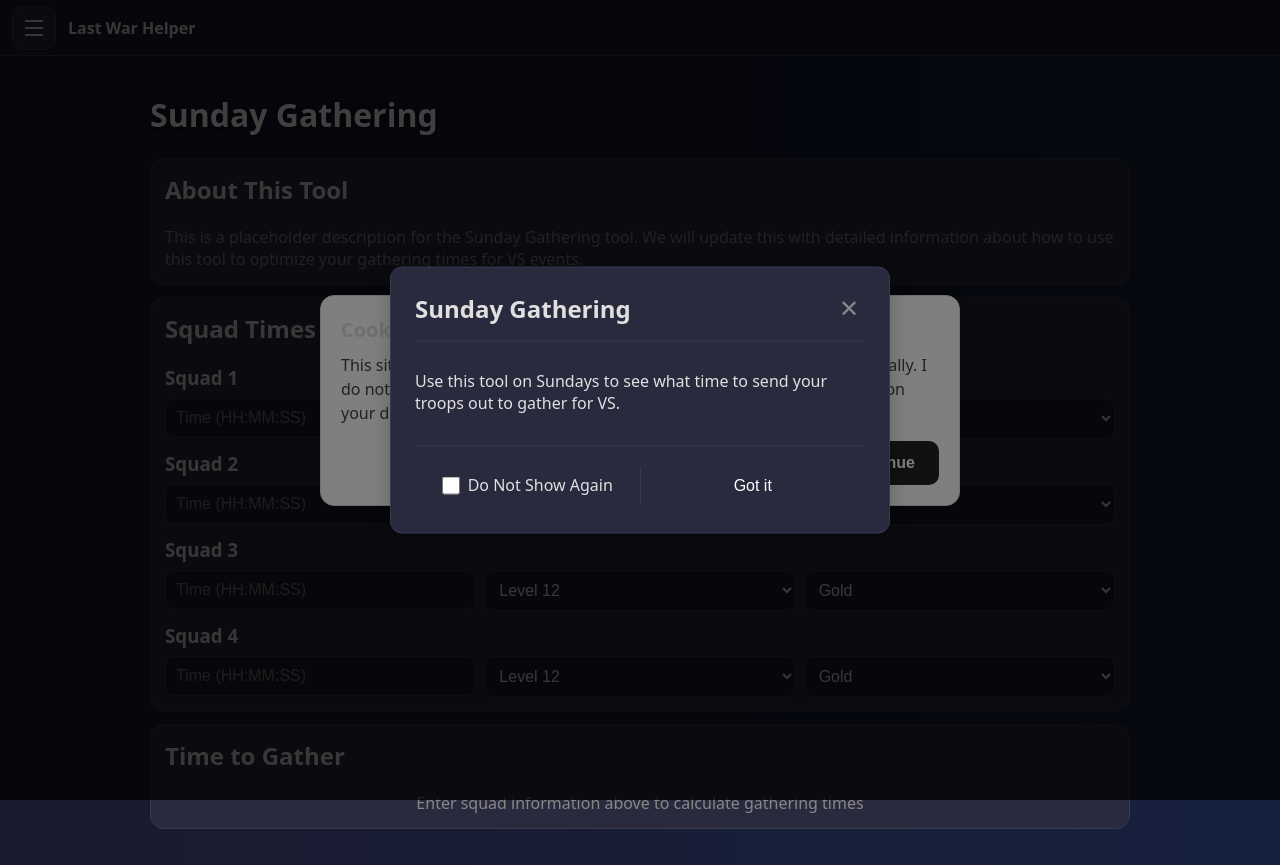
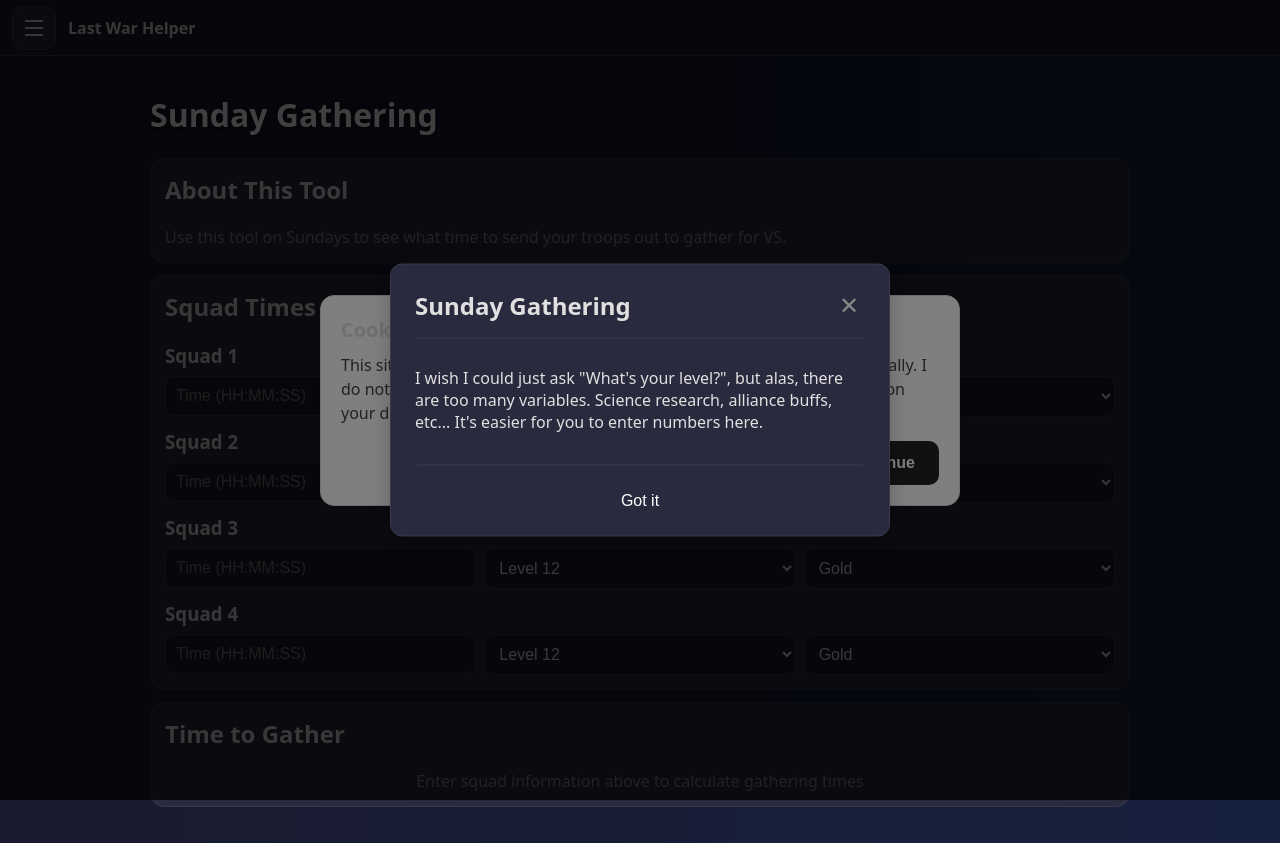
Before and after one commit to Sachmophoclies/last-war, a React (Vite) app: page /last-war/sunday-gathering in a window 1280 px wide. After the commit the page ends 843 px from the top, so only its background shows below. Built offline with nearby package versions, Linux system fonts and the light colour scheme.

Commit message:
Update Sunday Gathering tool and improve modal footer layout

```diff
--- a/src/components/FirstViewPopup.jsx
+++ b/src/components/FirstViewPopup.jsx
@@ -29,9 +29,11 @@ export default function FirstViewPopup({ pageKey, content }) {
   }, [pageKey]);
 
   const handleAccept = () => {
-    // Always save the current state of dontShowAgain when accepting
+    // If doNotShowAgain feature is disabled in content, always save as true
+    // Otherwise save the current state of the checkbox
     const cookieName = `satchsGuides.${pageKey}.dismissed`;
-    setCookie(cookieName, dontShowAgain.toString());
+    const shouldDismiss = content.doNotShowAgain === false ? true : dontShowAgain;
+    setCookie(cookieName, shouldDismiss.toString());
     setShow(false);
   };
 
@@ -63,6 +65,8 @@ export default function FirstViewPopup({ pageKey, content }) {
       </div>
 
       <Modal.Footer>
+        {content.doNotShowAgain !== false && (
+          <>
             <div className="modal-footer-item">
               <div className="modal-footer-checkbox" onClick={toggleDontShowAgain}>
                 <input
@@ -75,6 +79,8 @@ export default function FirstViewPopup({ pageKey, content }) {
               </div>
             </div>
             <div className="modal-footer-separator"></div>
+          </>
+        )}
         <div className="modal-footer-item">
           <button
             className="modal-button"
--- a/src/components/modal/Modal.css
+++ b/src/components/modal/Modal.css
@@ -92,7 +92,8 @@
 }
 
 .modal-footer {
-  padding-top: 0;
+  margin: -16px -24px -24px -24px;
+  padding: 12px 24px;
   display: flex;
   align-items: center;
 }
@@ -114,6 +115,7 @@
 .modal-footer-checkbox {
   display: flex;
   align-items: center;
+  justify-content: center;
   gap: 8px;
   cursor: pointer;
   padding: 8px;
--- a/src/data/content.json
+++ b/src/data/content.json
@@ -11,10 +11,11 @@
       "sections": [
         {
           "paragraphs": [
-            "Use this tool on Sundays to see what time to send your troops out to gather for VS."
+            "I wish I could just ask \"What's your level?\", but alas, there are too many variables. Science research, alliance buffs, etc... It's easier for you to enter numbers here."
           ]
         }
-      ]
+      ],
+      "doNotShowAgain": false
     },
     "armsRace": {
       "title": "Arms Race - Unit Progression Calculator",
--- a/src/data/version.json
+++ b/src/data/version.json
@@ -1,4 +1,4 @@
 {
-    "version": "2.7.0",
+    "version": "2.7.1",
     "date": "Jan 11, 2026"
 }
--- a/src/pages/SundayGathering/SundayGathering.jsx
+++ b/src/pages/SundayGathering/SundayGathering.jsx
@@ -375,7 +375,7 @@ export default function SundayGathering() {
       <div className="card">
         <h2>About This Tool</h2>
         <p style={{ margin: 0, color: 'var(--text-muted)' }}>
-          This is a placeholder description for the Sunday Gathering tool. We will update this with detailed information about how to use this tool to optimize your gathering times for VS events.
+          Use this tool on Sundays to see what time to send your troops out to gather for VS.
         </p>
       </div>
 
```
Lines whose indentation alone changed are shown as unchanged.
